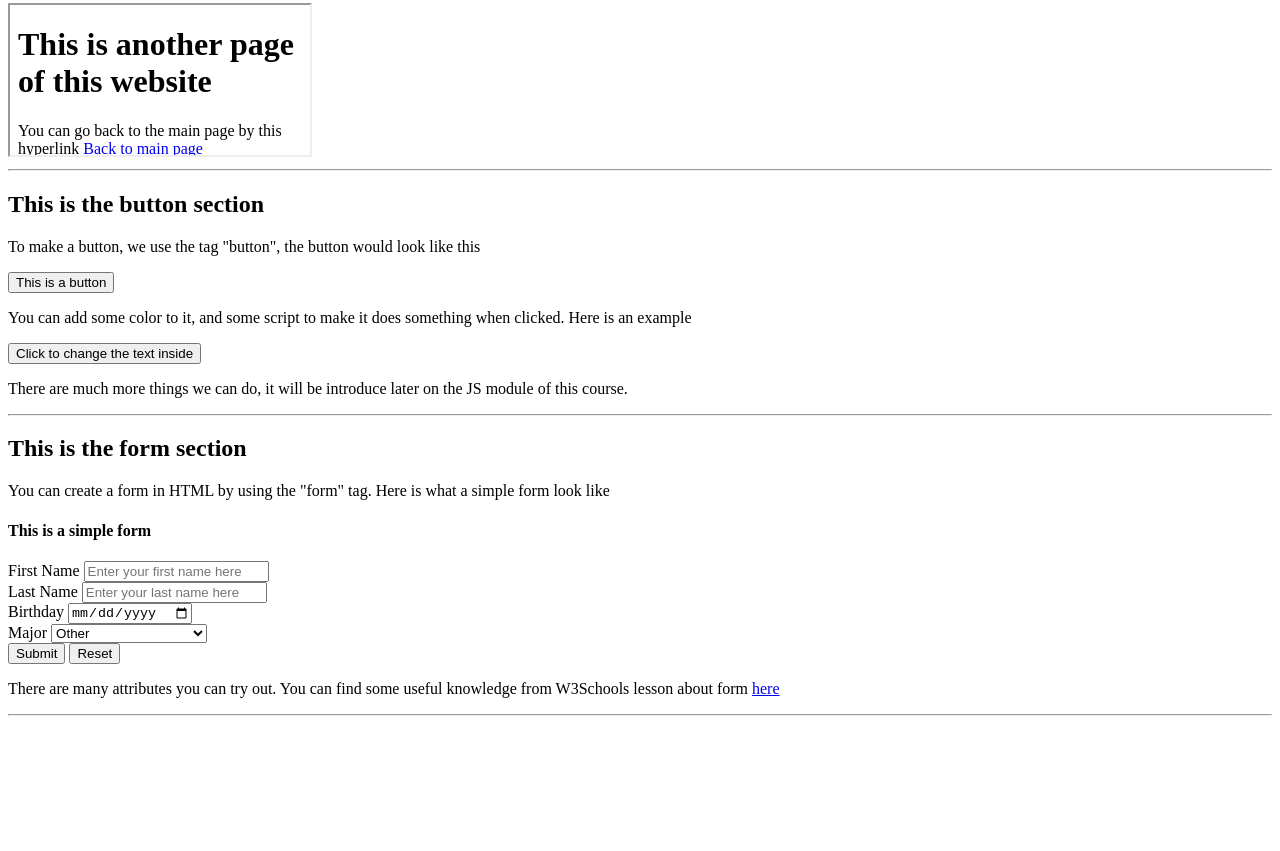
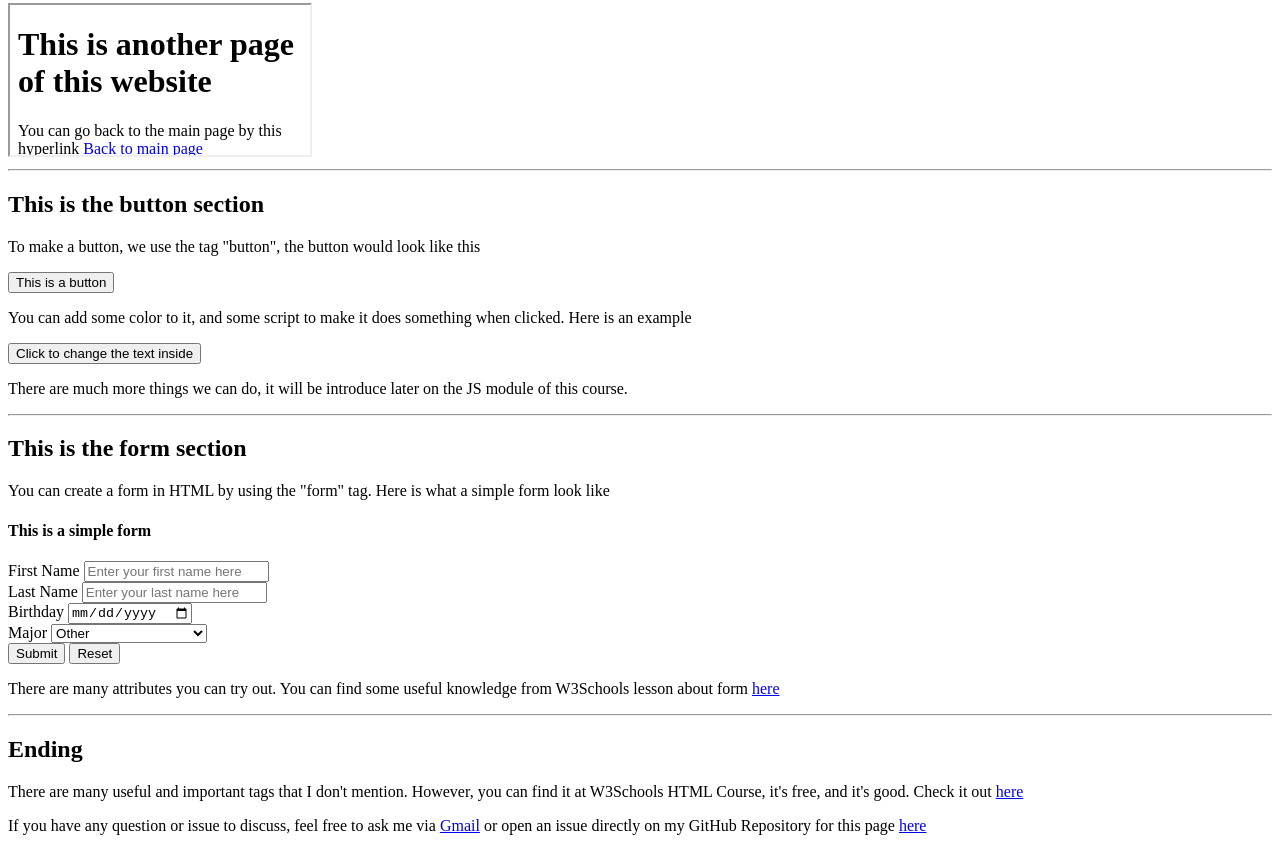
Before and after one commit to SmirnoffDV/WED201c_MOOC1, a plain HTML site: page index.html in a window 1280 px wide. Shown: the part 1913-2764 px from the top of the page. Before the commit the page ends 2637 px from the top, so only its background shows below. Drawn offline with Linux system fonts and the light colour scheme.

Commit message:
Add ending section to index.html with additional resources and contact information

```diff
--- a/index.html
+++ b/index.html
@@ -176,6 +176,9 @@
                 <input type="reset">
                 <p>There are many attributes you can try out. You can find some useful knowledge from W3Schools lesson about form <a href="https://www.w3schools.com/html/html_forms.asp">here</a></p>
                 <hr>
+                <h2>Ending</h2>
+                <p>There are many useful and important tags that I don't mention. However, you can find it at W3Schools HTML Course, it's free, and it's good. Check it out <a href="https://www.w3schools.com/html/default.asp" target="_blank">here</a></p>
+                <p>If you have any question or issue to discuss, feel free to ask me via <a href="mailto:contact.nguyensynguyen@gmail.com">Gmail</a> or open an issue directly on my GitHub Repository for this page <a href="https://github.com/SmirnoffDV/WED201c_MOOC1/issues/new">here</a></p>
         </form>
     </body>
 </html>
```
